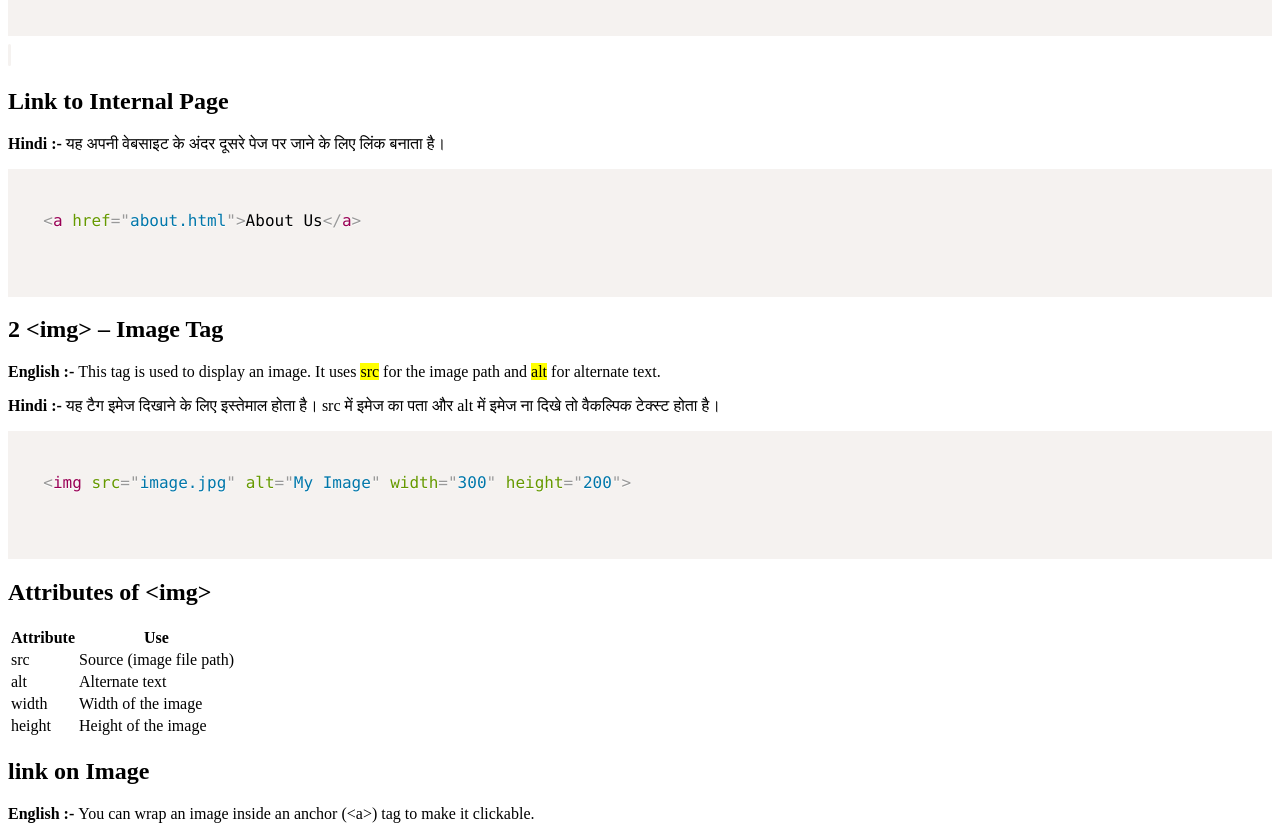
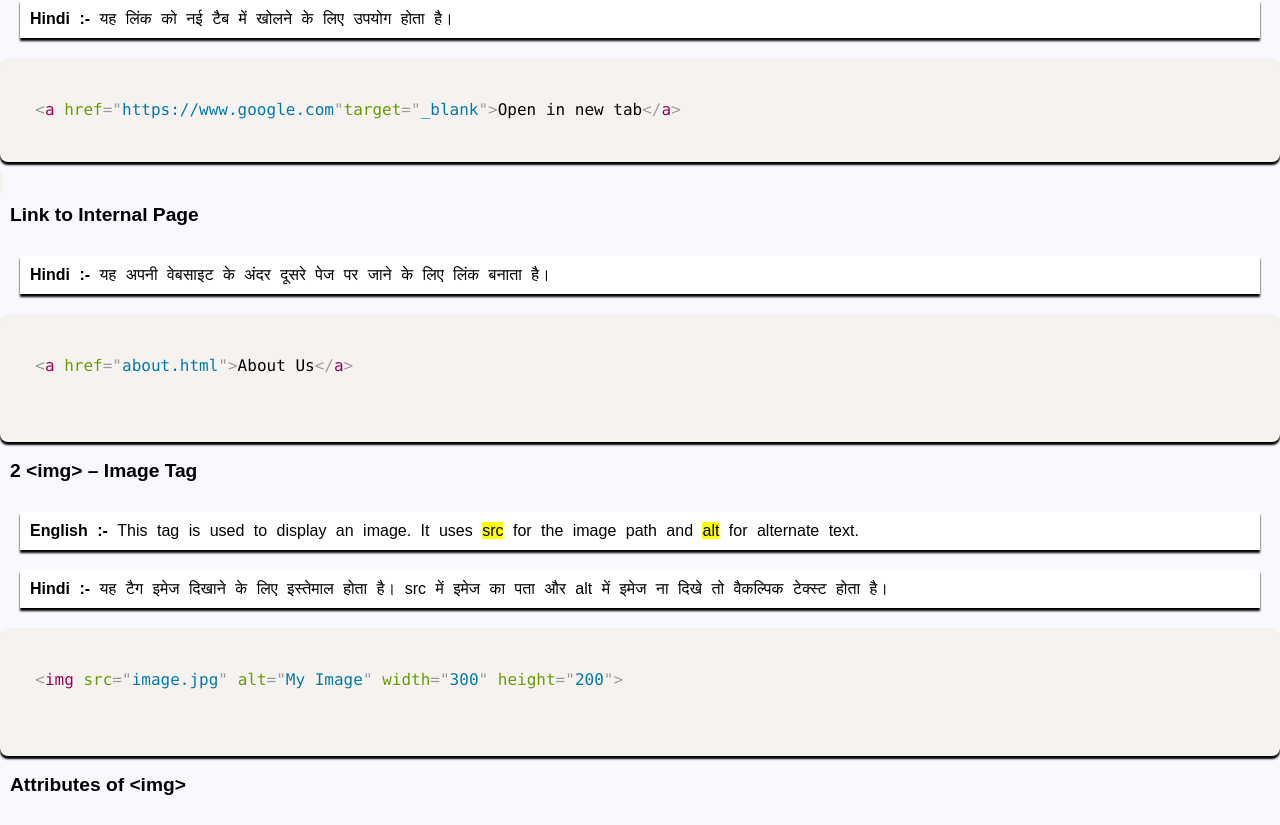
Before and after one commit to Kishornaik79/Nktechvision, a plain HTML site: page Links_and_Images_in_HTML.html in a window 1280 px wide. Shown: the part 587-1412 px from the top of the page. Drawn offline with nearby package versions, Linux system fonts and the light colour scheme; files that its build step writes are made by us from their sources; the site is published under a folder, as on GitHub Pages, so addresses that start at the root find nothing.

Commit message:
Update Links_and_Images_in_HTML.html

```diff
--- a/Links_and_Images_in_HTML.html
+++ b/Links_and_Images_in_HTML.html
@@ -6,7 +6,7 @@
   <meta name="viewport" content="width=device-width, initial-scale=1">
   <title>Links and Images in HTML</title>
   <link href="https://cdnjs.cloudflare.com/ajax/libs/prism/1.29.0/themes/prism.min.css" rel="stylesheet" />
-  <link rel="stylesheet" href="/Real_Html_Tutorial/Html_Tutorial.css" type="text/css" media="all" />
+  <link rel="stylesheet" href="Html_Tutorial.css" type="text/css" media="all" />
 
 </head>
 
@@ -197,8 +197,8 @@
   <button type="button" onclick="list_in_html_c5()">Next</button>
 
   <script src="https://cdnjs.cloudflare.com/ajax/libs/prism/1.29.0/prism.min.js"></script>
-  <script src="/main.js" type="text/javascript" charset="utf-8"></script>
-  <script src="/Real_Html_Tutorial/Html_Tutorial.js"></script>
+  <script src="main.js" type="text/javascript" charset="utf-8"></script>
+  <script src="Html_Tutorial.js"></script>
 </body>
 
 </html>
```
